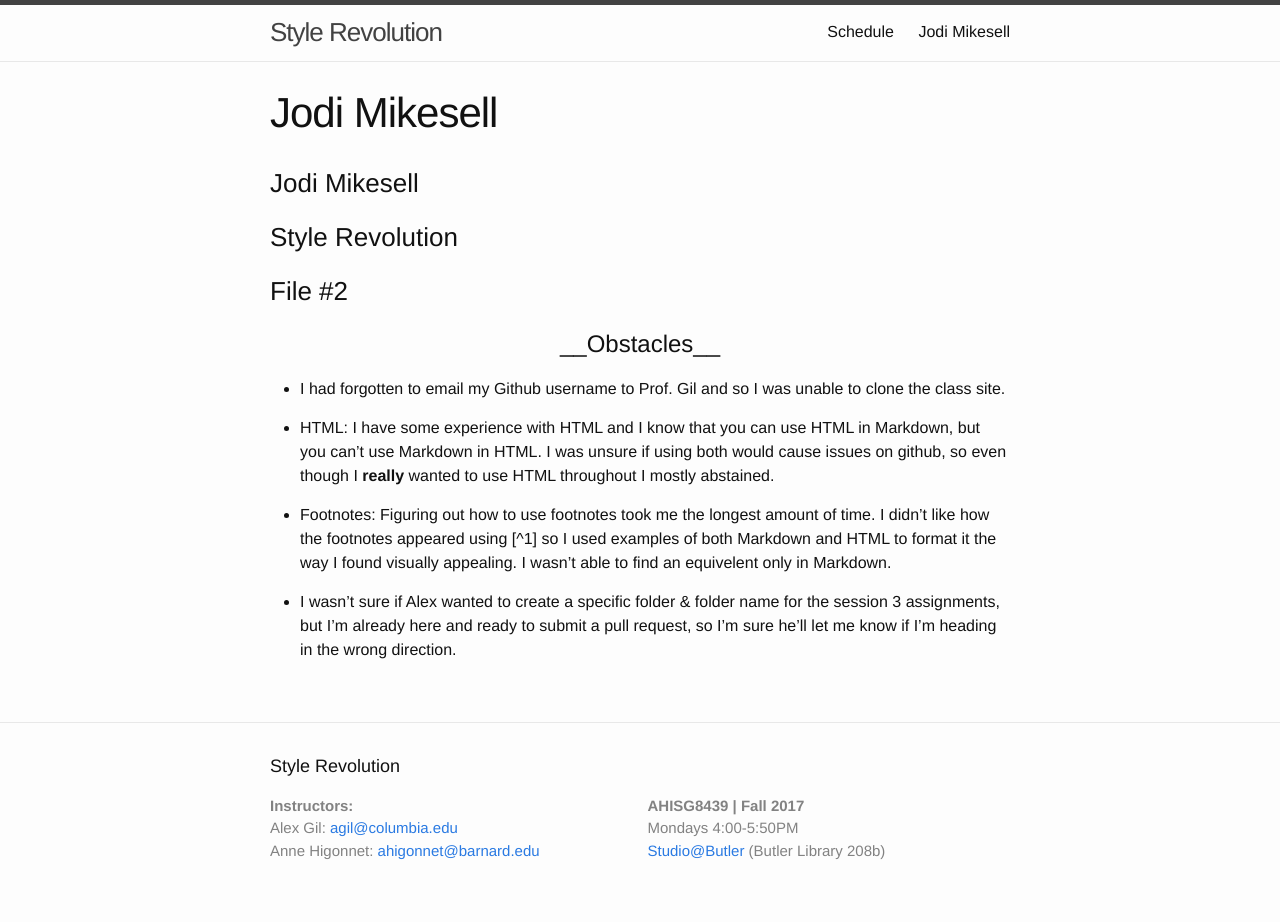
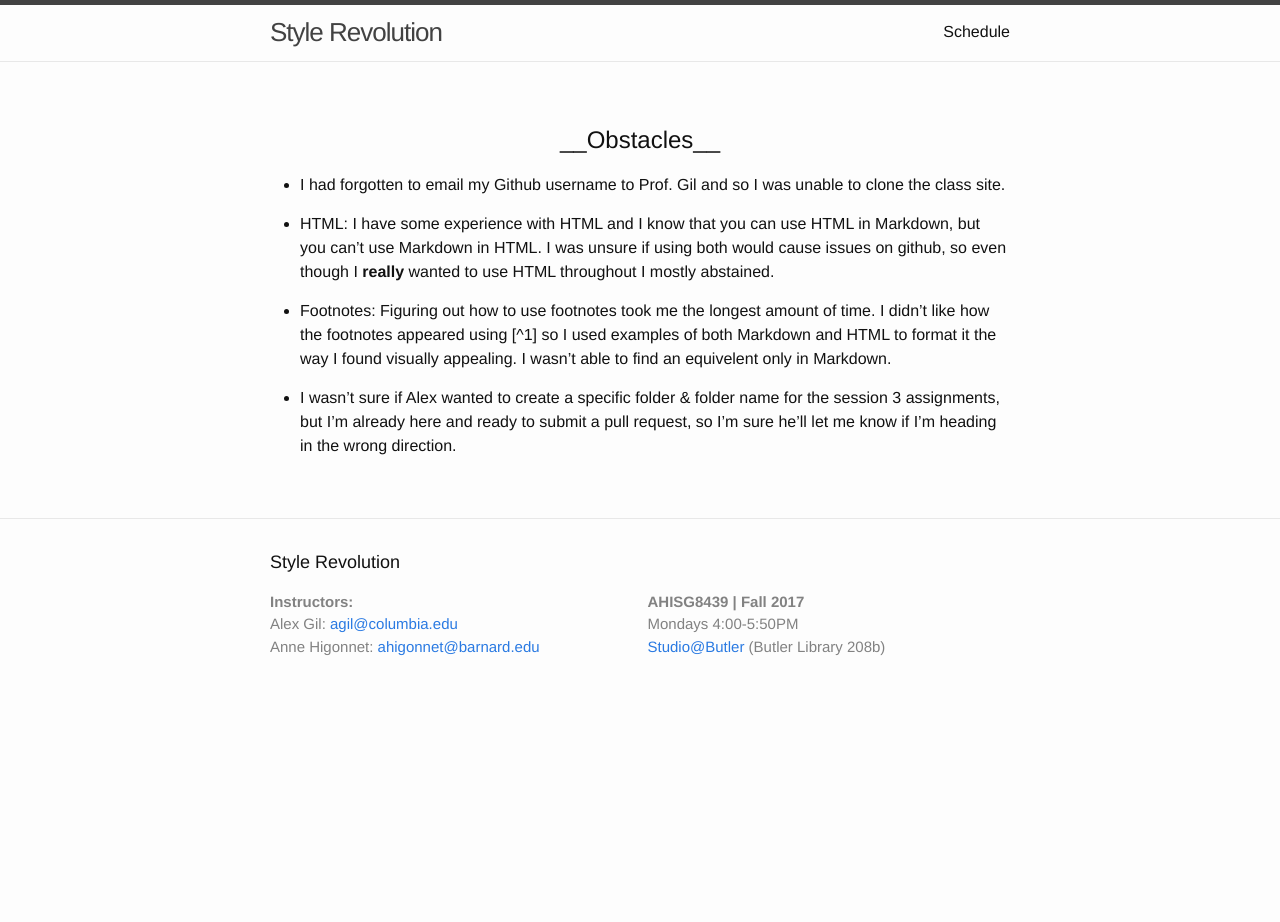
Before and after one commit to stylerevolution/class-site, a Jekyll site: the page built from first-exercise/jmikesell-obstacles.md, in a window 1280 px wide. Built offline with Jekyll 4.4.1, drawn with Linux system fonts in a browser that asks for light colours; our own code applies the rules of GitHub Pages for plain Markdown files; after the commit the page ends 900 px from its top, so only the background shows below that.

Commit message:
revised jmikesell

```diff
--- a/first-exercise/jmikesell-obstacles.md
+++ b/first-exercise/jmikesell-obstacles.md
@@ -1,6 +1,8 @@
-### Jodi Mikesell
-### Style Revolution
-### File #2
+---
+Title: File #2
+Author: Jodi Mikesell
+Date: September 18th, 2017
+---
 
 <center> <h1>__Obstacles__ </h1> </center>
 * I had forgotten to email my Github username to Prof. Gil and so I was unable to clone the class site.
```
